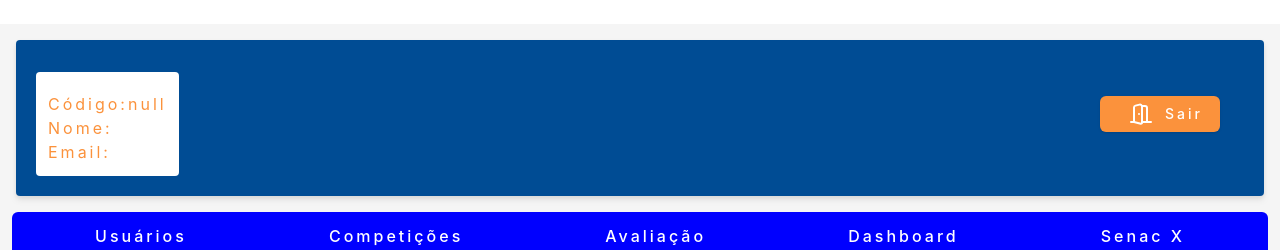
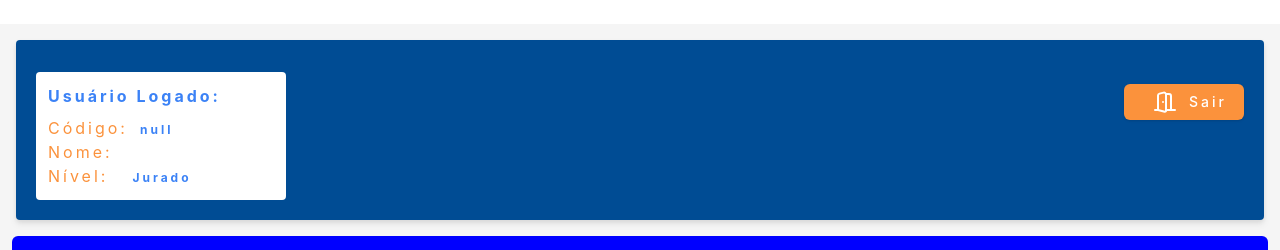
Before and after one commit to cosmeTeixeiraSilva/senacx2024, a React (Vite) app: page /usuarios in a window 1280 px wide. Shown: the top 250 px of the page. Built offline with nearby package versions, Linux system fonts and the light colour scheme; no server answers.

Commit message:
Alterações do Header

```diff
--- a/src/components/base/header/header.css
+++ b/src/components/base/header/header.css
@@ -9,6 +9,7 @@
 
     justify-content: start;
     align-items: start;
+    min-width: 250px;
 
 }
 .logo2 {
--- a/src/components/base/header/header.jsx
+++ b/src/components/base/header/header.jsx
@@ -12,6 +12,18 @@ export default function Header() {
     const JuradoId = localStorage.getItem('juradoId');
     const juradoNome = localStorage.getItem('juradoNome');
     const juradoEmail = localStorage.getItem('juradoEmail');
+    const juradoNivel = localStorage.getItem('juradoNivel');
+    var nivel = '';
+    //definir o nível
+    if (juradoNivel === '1'){
+
+         nivel = 'Administrador';
+
+    }else{
+
+         nivel = 'Jurado';
+
+    }
     function LogOut() {
 
         // Remove um item do localStorage
@@ -23,23 +35,24 @@ export default function Header() {
 
     }
     return (
-        <div className="bg-[#004C94]  p-2 m-1 drop-shadow-md rounded">
+        <div className="bg-[#004C94]  p-2 m-1 drop-shadow-md rounded ">
 
             {/* <div className="logo2 text-[#FDC180] font-bold">
                     <img src="/Senac_logo.svg" className="logoMenor"></img>
 
                 </div> */}
-            <div className=" flex flex-col md:flex-row justify-between mt-3 p-3 ">
+            <div className=" flex flex-col md:flex-row justify-between  mt-3 p-3 ">
 
                 {/*Dados do Usuário Logado no Sistema */}
                 <div className="user flex flex-col  bg-white p-3 rounded">
+                    <span className="text-blue-500 font-bold ">Usuário Logado:</span>
+                    <Label className="mt-2 text-orange-400">Código:<span className="text-blue-500 font-bold ml-3 text-xs">{String(JuradoId).padStart(4, '0')}</span></Label>
+                    <Label className="text-orange-400">Nome:<span className="text-blue-500 font-bold ml-6 text-xs">{juradoNome}</span></Label>
 
-                    <Label className="mt-2 text-orange-400">Código:{String(JuradoId).padStart(4, '0')}</Label>
-                    <Label className="text-orange-400">Nome:{juradoNome}</Label>
-                    <Label className="text-orange-400">Email:{juradoEmail}</Label>
+                    <Label className="text-orange-400">Nível:<span className="text-blue-500 font-bold ml-6 text-xs">{nivel}</span></Label>
 
                 </div>
-                <Button variant={'default'} className='bg-orange-400  m-6 ' onClick={() => LogOut()}> <DoorOpen className="m-3" />Sair</Button>
+                <Button variant={'default'} className='bg-orange-400  mt-3 ' onClick={() => LogOut()}> <DoorOpen className="m-3" />Sair</Button>
 
             </div>
         </div>
--- a/src/pages/senacxadm/componentes/controles/controles.jsx
+++ b/src/pages/senacxadm/componentes/controles/controles.jsx
@@ -24,14 +24,7 @@ export default function Controles() {
           <Rocket className="mr-2 size-8 text-white" />
           Liberar Resultado
         </Button>
-        <Button
-          variant={"ghost"}
-          className="h-12  bg-orange-400 text-white text-sm "
 
-        >
-          <Rocket className="mr-2 size-8 text-white" />
-          Ver Votos Jurados
-        </Button>
       </CardContent>
     </Card>
   );
```
